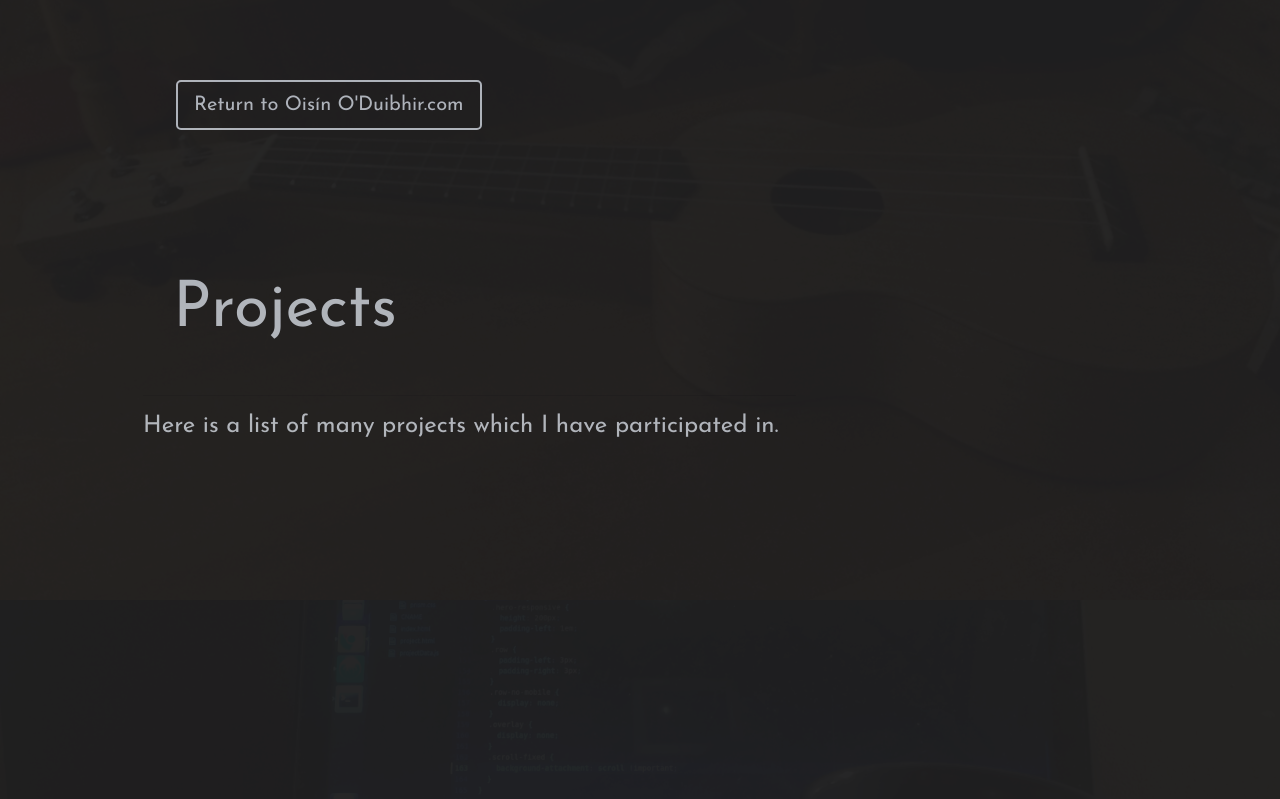
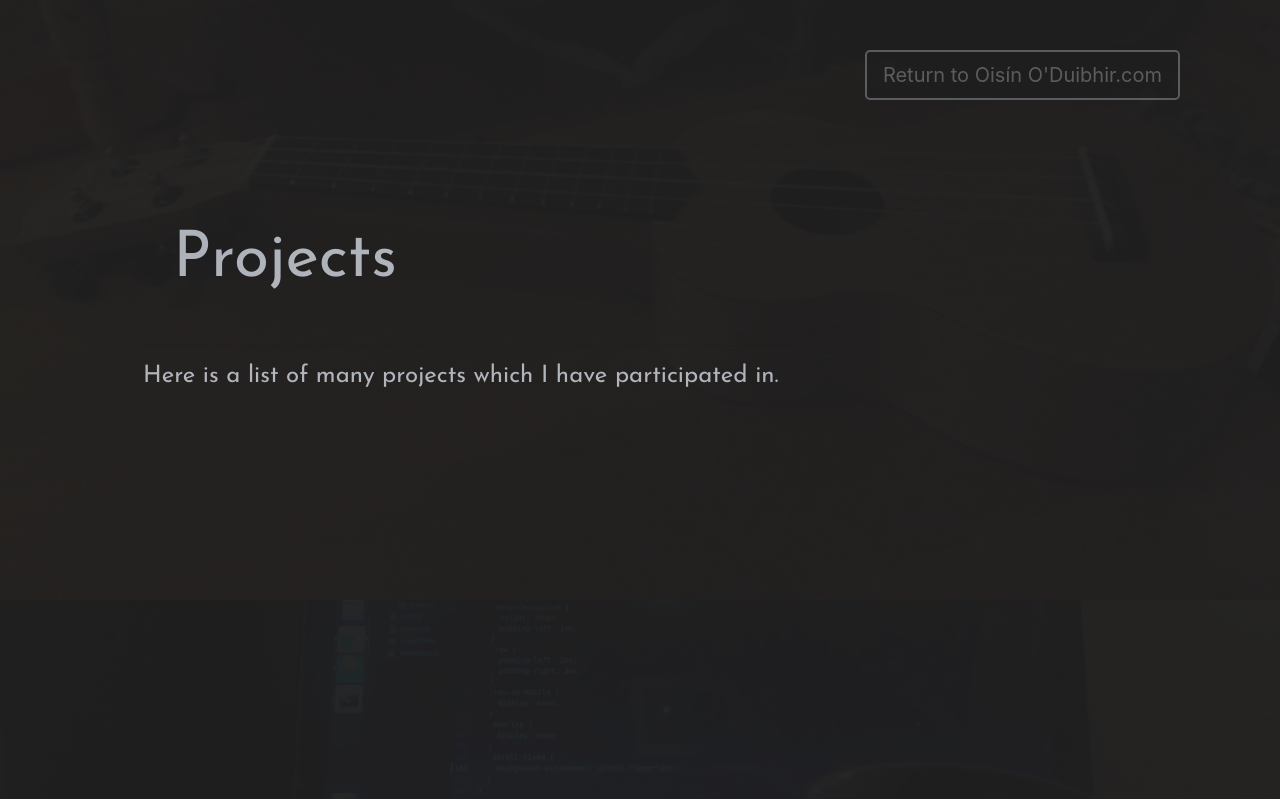
Before and after one commit to Coisin/OisinODwyer.com, a plain HTML site: page project.html in a window 1280 px wide. Shown: the top 799 px of the page. Drawn offline with nearby package versions, Linux system fonts and the light colour scheme.

Commit message:
Fixed return btn on project pages

```diff
--- a/project.html
+++ b/project.html
@@ -30,10 +30,11 @@
 </head>
 
 <body>
-
+  <div class="btn-overlay">
+    <a href="" class="btn-return btn btn-lg float-xs-right"></a>
+  </div>
   <div class="overlay overlay-clickable">
     <div class="overlay-top">
-      <a href="" class="btn-return btn btn-lg float-xs-right"></a>
     </div>
     <div class="col-md-8">
     <h1 class="overlay-title project-title"></h1>
--- a/stylesheets/main.css
+++ b/stylesheets/main.css
@@ -29,6 +29,15 @@ a:hover,  a:link, a:visited, a:focus, a:active {
   border-width: 2px;
   border-color: rgb(178, 184, 193);
   color: rgb(178, 184, 193);
+}
+
+.btn-overlay .btn-return {
+  position: fixed;
+  right: 100px;
+  top: 50px;
+  z-index: 11;
+  background: #1f1f21;
+  opacity: .4;
 }
 
 .row-mobile .btn-return {
```
